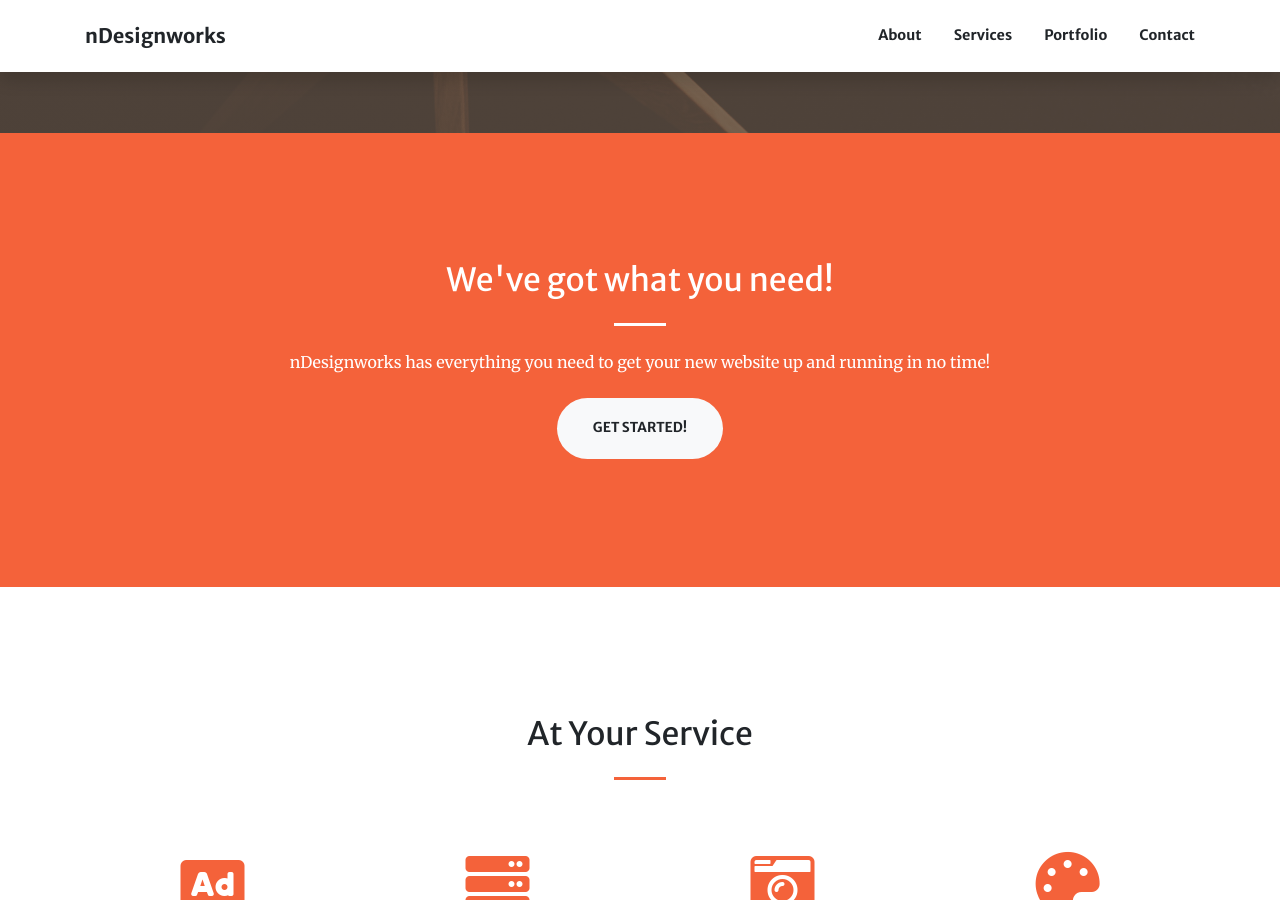
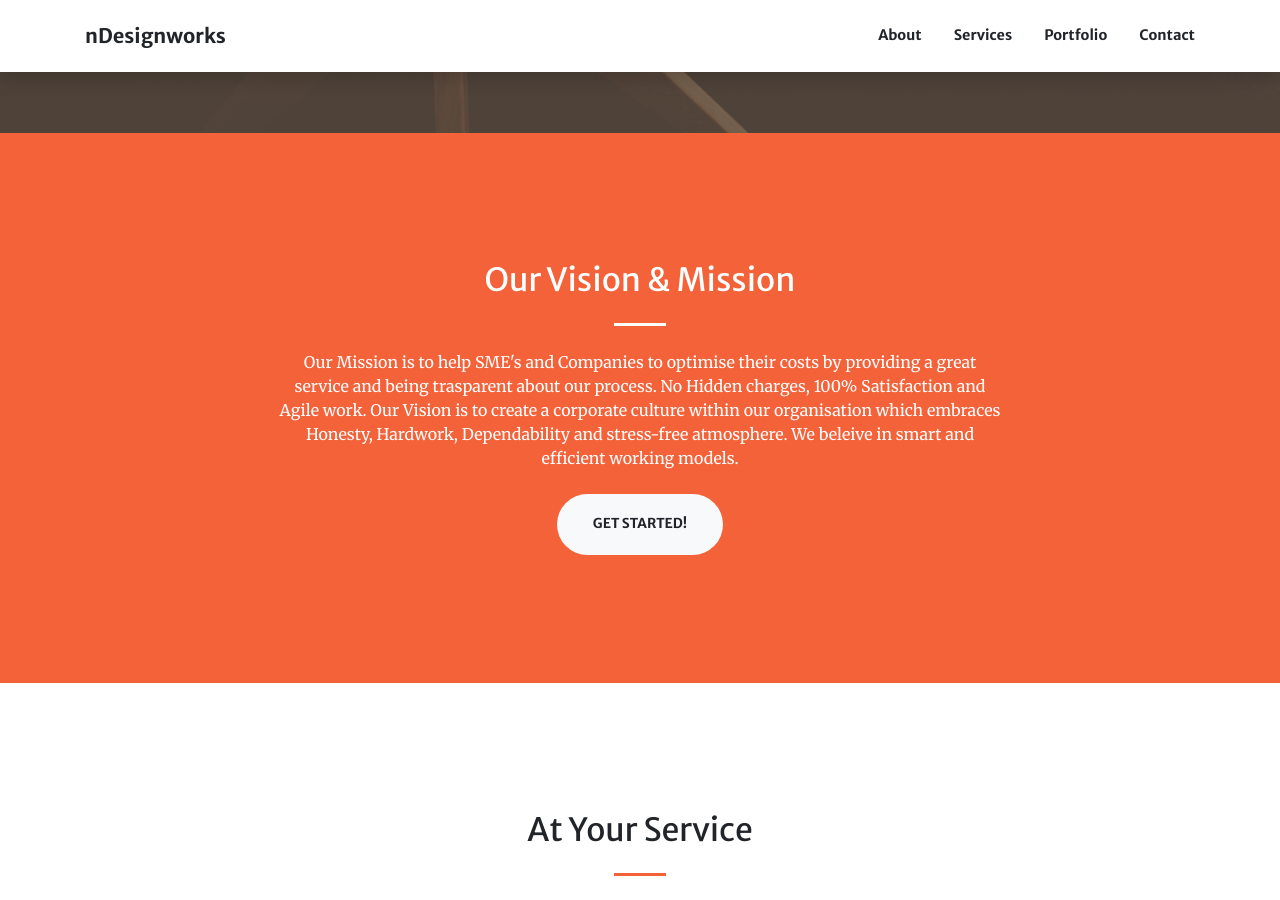
Before and after one commit to NavneetDW/ndesignworks-homepage, a Jekyll site: the page index.html, which Jekyll copies as it is, in a window 1280 px wide and 900 px high, scrolled down 767 px. Built offline with Jekyll 4.4.1, drawn with Linux system fonts in a browser that asks for light colours.

Commit message:
Add Mission and Mission Statement.

```diff
--- a/index.html
+++ b/index.html
@@ -103,9 +103,9 @@
     <div class="container">
       <div class="row justify-content-center">
         <div class="col-lg-8 text-center">
-          <h2 class="text-white mt-0">We've got what you need!</h2>
+          <h2 class="text-white mt-0">Our Vision & Mission</h2>
           <hr class="divider light my-4">
-          <p class="text-white mb-4">nDesignworks has everything you need to get your new website up and running in no time!</p>
+          <p class="text-white mb-4">Our Mission is to help SME's and Companies to optimise their costs by providing a great service and being trasparent about our process. No Hidden charges, 100% Satisfaction and Agile work. Our Vision is to create a corporate culture within our organisation which embraces Honesty, Hardwork, Dependability and stress-free atmosphere. We beleive in smart and efficient working models.</p>
           <a class="btn btn-light btn-xl js-scroll-trigger" href="#services" onClick="ga('send', 'event', { eventCategory: 'Button', eventAction: 'Click', eventLabel: 'Lead Generation'});">Get Started!</a>
         </div>
       </div>
```
